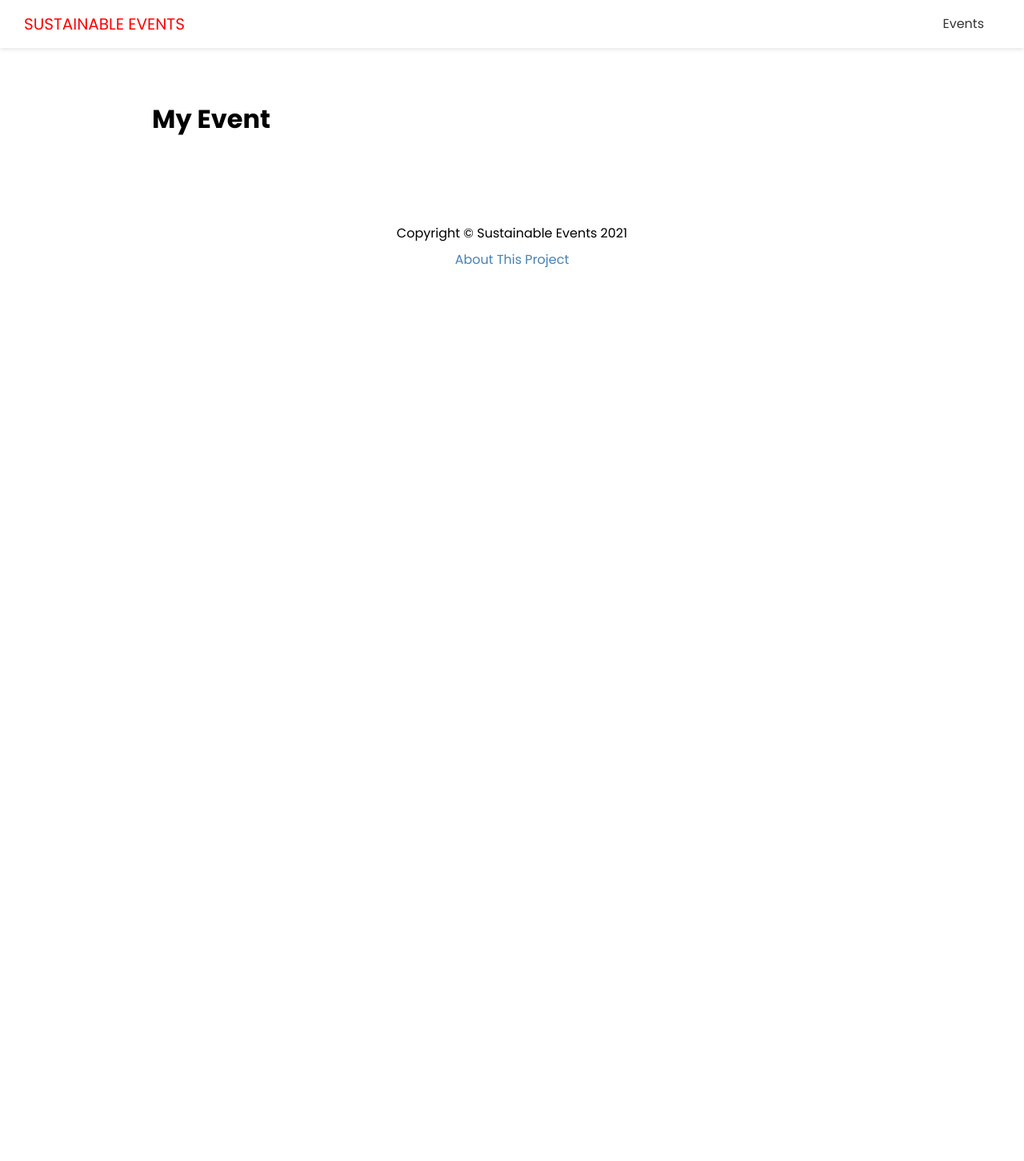
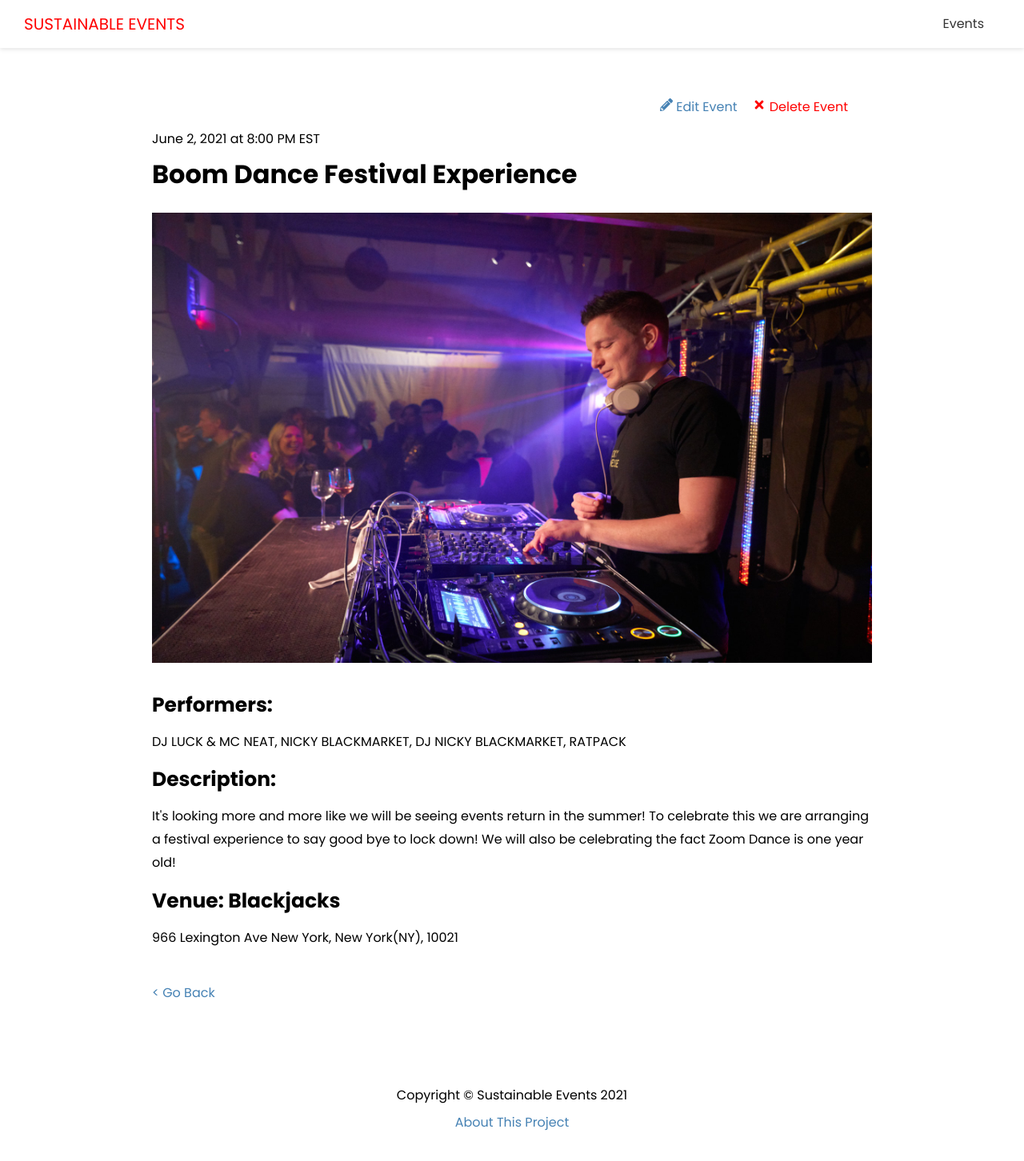
Before and after one commit to LawrenceMueller/EventFinder, a Next.js app: page /events/boom-dance-festival-experience in a window 1280 px wide. Shown: the top 1452 px of the page at 80% size. Before the commit the page ends 800 px from the top, so only its background shows below. Built offline with nearby package versions, Linux system fonts and the light colour scheme; no server answers.

Commit message:
I now have dynamic paths based on dummy data and a completely functioning front end. It looks fine for now, time to move onto the back end.

```diff
--- a/pages/api/events/[slug].js
+++ b/pages/api/events/[slug].js
@@ -1,7 +1,7 @@
 const { events } = require('./data.json');
 
 export default function handler(req, res) {
-  const evt = events.filter((ev) => ev.slug === req.query.slug); //Create a variable that is equal to the single event determined by slug
+  const evt = events.filter((ev) => ev.slug === req.query.slug);
 
   if (req.method === 'GET') {
     res.status(200).json(evt);
@@ -9,5 +9,4 @@
     res.setHeader('Allow', ['GET']);
     res.status(405).json({ message: `Method ${req.method} is not allowed` });
   }
-  res.status(200).json(events);
 }
--- a/pages/events/[slug].js
+++ b/pages/events/[slug].js
@@ -1,9 +1,87 @@
+import { FaPencilAlt, FaTimes } from 'react-icons/fa';
+import Link from 'next/link';
+import Image from 'next/image';
 import Layout from '@/components/Layout';
+import { API_URL } from '@/config/index';
+import styles from '@/styles/Event.module.css';
 
-export default function EventPage() {
+export default function EventPage({ evt }) {
+  const deleteEvent = (e) => {
+    console.log('delete');
+  };
+
   return (
     <Layout>
-      <h1>My Event</h1>
+      <div className={styles.event}>
+        <div className={styles.controls}>
+          <Link href={`/events/edit/${evt.id}`}>
+            <a>
+              <FaPencilAlt /> Edit Event
+            </a>
+          </Link>
+          <a href='#' className={styles.delete} onClick={deleteEvent}>
+            <FaTimes /> Delete Event
+          </a>
+        </div>
+
+        <span>
+          {evt.date} at {evt.time}
+        </span>
+        <h1>{evt.name}</h1>
+        {evt.image && (
+          <div className={styles.image}>
+            <Image src={evt.image} width={960} height={600} />
+          </div>
+        )}
+
+        <h3>Performers:</h3>
+        <p>{evt.performers}</p>
+        <h3>Description:</h3>
+        <p>{evt.description}</p>
+        <h3>Venue: {evt.venue}</h3>
+        <p>{evt.address}</p>
+
+        <Link href='/events'>
+          <a className={styles.back}>{'<'} Go Back</a>
+        </Link>
+      </div>
     </Layout>
   );
 }
+
+export async function getStaticPaths() {
+  const res = await fetch(`${API_URL}/api/events`);
+  const events = await res.json();
+
+  const paths = events.map((evt) => ({
+    params: { slug: evt.slug },
+  }));
+
+  return {
+    paths,
+    fallback: true,
+  };
+}
+
+export async function getStaticProps({ params: { slug } }) {
+  const res = await fetch(`${API_URL}/api/events/${slug}`);
+  const events = await res.json();
+
+  return {
+    props: {
+      evt: events[0],
+    },
+    revalidate: 1,
+  };
+}
+
+// export async function getServerSideProps({ query: { slug } }) {
+//   const res = await fetch(`${API_URL}/api/events/${slug}`)
+//   const events = await res.json()
+
+//   return {
+//     props: {
+//       evt: events[0],
+//     },
+//   }
+// }
--- /dev/null
+++ b/styles/Event.module.css
@@ -0,0 +1,32 @@
+.event {
+  position: relative;
+  padding-top: 40px;
+}
+
+.event h3 {
+  font-size: 25px;
+}
+
+.event p {
+  margin: 10px 0;
+}
+
+.image {
+  margin-bottom: 20px;
+}
+
+.controls {
+  position: absolute;
+  right: 30px;
+  top: 0;
+}
+
+.delete {
+  margin-left: 20px;
+  color: red;
+}
+
+.back {
+  display: block;
+  margin-top: 40px;
+}
--- /dev/null
+++ b/styles/EventItem.module.css
@@ -0,0 +1,28 @@
+.event {
+  display: flex;
+  justify-content: space-between;
+  align-items: center;
+  margin: 20px 0;
+  padding: 13px;
+  box-shadow: 2px 3px 5px rgba(0, 0, 0, 0.1);
+}
+
+.img {
+  flex: 1;
+  margin: 10px;
+}
+
+.info {
+  flex: 2;
+}
+
+@media (max-width: 600px) {
+  .event {
+    flex-direction: column;
+    text-align: center;
+  }
+
+  .info {
+    margin-bottom: 20px;
+  }
+}
```
Also changed, not shown: components/EventItem.js (added, +31 -0 lines), pages/events/index.js (+19 -2 lines), pages/index.js (+15 -2 lines).
